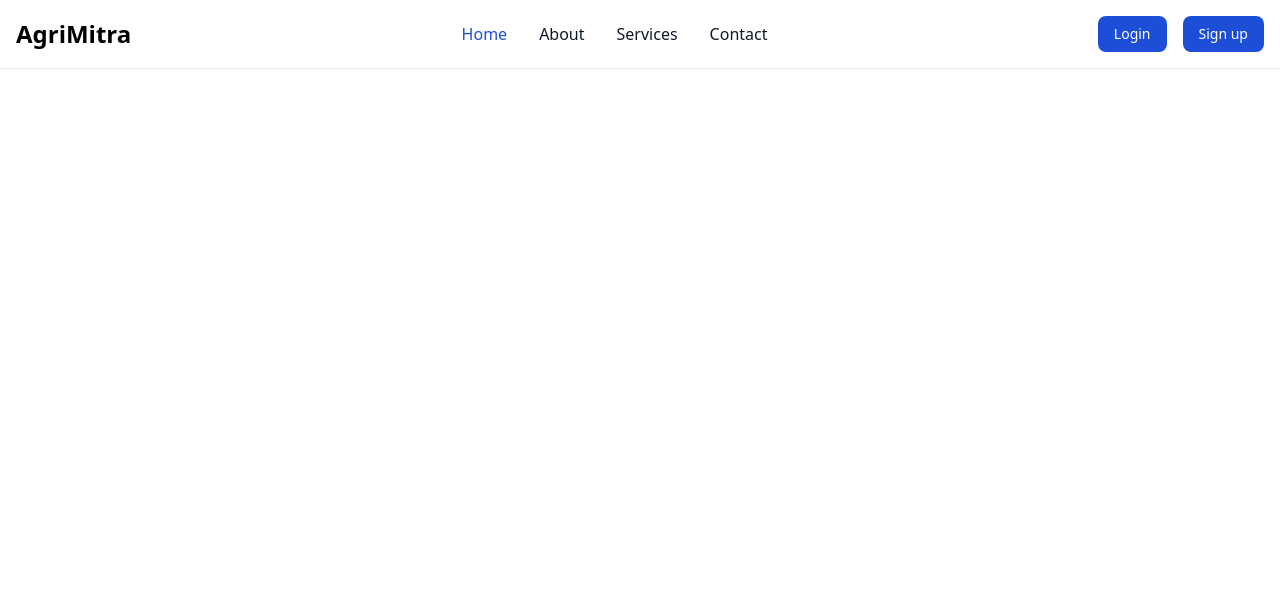
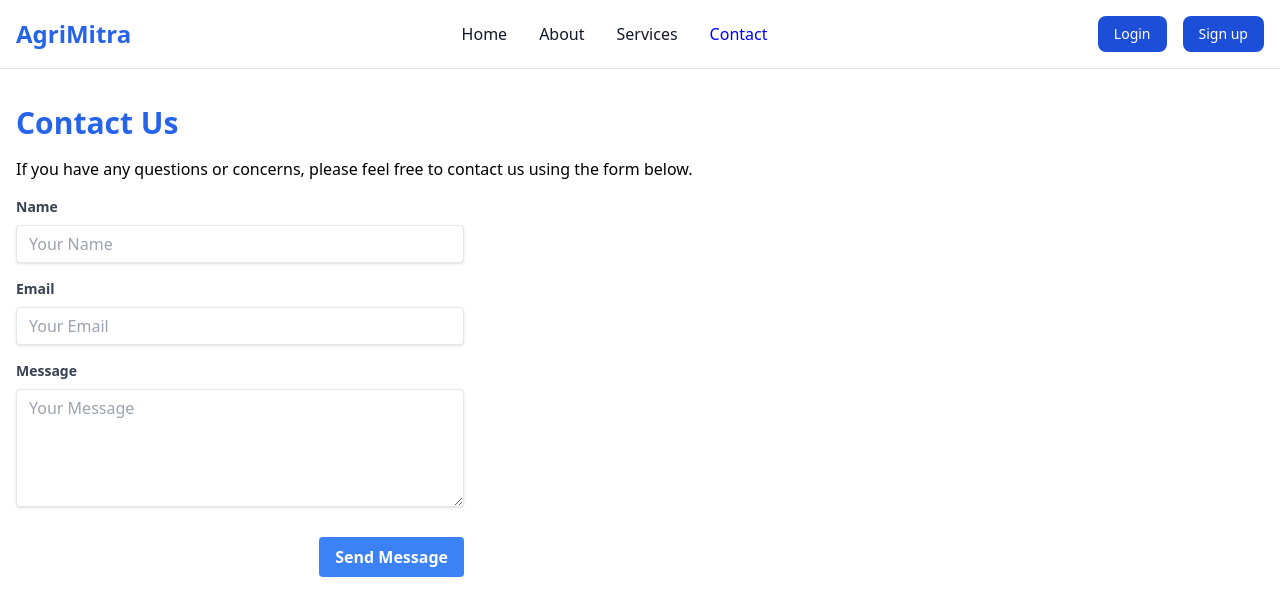
Before and after one commit to prithvi009/agricultural-agreements, a React (Create React App) app in the folder client/: page /contactus in a window 1280 px wide. Shown: the top 616 px of the page. Built offline with nearby package versions, Linux system fonts and the light colour scheme.

Commit message:
About us and contact page added

```diff
--- /dev/null
+++ b/client/src/App.css
@@ -0,0 +1,4 @@
+.active
+{
+    color: blue;
+}
--- a/client/src/App.js
+++ b/client/src/App.js
@@ -4,6 +4,8 @@ import Home from './components/Home';
 import Login from './components/Login';
 import Signup from './components/Signup';
 import Navbar from './components/Navbar';
+import ContactUs from './components/Contact';
+import AboutUs from './components/About';
 
 
 
@@ -15,6 +17,8 @@ function App() {
         <Route path="/" element={<Home />} />
         <Route path="/login" element={<Login />} />
         <Route path="/signup" element={<Signup />} />
+        <Route path="/contactus" element={<ContactUs />} />
+        <Route path='/about' element={<AboutUs/>}/>
       </Routes>
     </div>
   );
--- /dev/null
+++ b/client/src/components/About.jsx
@@ -0,0 +1,48 @@
+// src/AboutUs.js
+import React from 'react';
+
+const AboutUs = () => {
+  return (
+    <div className="container mx-auto p-8">
+      <div className="max-w-2xl mx-auto text-center">
+        <h1 className="text-4xl font-extrabold text-indigo-700 mb-4">About Us</h1>
+        <p className="text-gray-600 mb-8">
+          Welcome to our company! Lorem ipsum dolor sit amet, consectetur adipiscing elit. Sed
+          tincidunt, erat in malesuada aliquam, est erat faucibus purus, eget viverra nulla sem
+          vitae neque.
+        </p>
+      </div>
+      <div className="flex flex-wrap -mx-4">
+        <div className="w-full md:w-1/2 lg:w-1/3 px-4 mb-8">
+          <div className="bg-white p-6 rounded-lg shadow-md">
+            <h2 className="text-xl font-semibold mb-4">Our Mission</h2>
+            <p className="text-gray-600">
+              Lorem ipsum dolor sit amet, consectetur adipiscing elit. Sed tincidunt, erat in
+              malesuada aliquam, est erat faucibus purus, eget viverra nulla sem vitae neque.
+            </p>
+          </div>
+        </div>
+        <div className="w-full md:w-1/2 lg:w-1/3 px-4 mb-8">
+          <div className="bg-white p-6 rounded-lg shadow-md">
+            <h2 className="text-xl font-semibold mb-4">Our Vision</h2>
+            <p className="text-gray-600">
+              Lorem ipsum dolor sit amet, consectetur adipiscing elit. Sed tincidunt, erat in
+              malesuada aliquam, est erat faucibus purus, eget viverra nulla sem vitae neque.
+            </p>
+          </div>
+        </div>
+        <div className="w-full md:w-1/2 lg:w-1/3 px-4 mb-8">
+          <div className="bg-white p-6 rounded-lg shadow-md">
+            <h2 className="text-xl font-semibold mb-4">Our Values</h2>
+            <p className="text-gray-600">
+              Lorem ipsum dolor sit amet, consectetur adipiscing elit. Sed tincidunt, erat in
+              malesuada aliquam, est erat faucibus purus, eget viverra nulla sem vitae neque.
+            </p>
+          </div>
+        </div>
+      </div>
+    </div>
+  );
+};
+
+export default AboutUs;
--- /dev/null
+++ b/client/src/components/Contact.jsx
@@ -0,0 +1,58 @@
+// src/ContactUs.js
+import React from 'react';
+
+const ContactUs = () => {
+  return (
+    <div className="container mx-auto p-4 mt-5">
+      <h1 className="text-3xl font-bold mb-4 text-blue-600">Contact Us</h1>
+      <p className="mb-4">
+        If you have any questions or concerns, please feel free to contact us using the form below.
+      </p>
+      <form className="max-w-md">
+        <div className="mb-4">
+          <label className="block text-gray-700 text-sm font-bold mb-2" htmlFor="name">
+            Name
+          </label>
+          <input
+            className="shadow appearance-none border rounded w-full py-2 px-3 text-gray-700 leading-tight focus:outline-none focus:shadow-outline"
+            id="name"
+            type="text"
+            placeholder="Your Name"
+          />
+        </div>
+        <div className="mb-4">
+          <label className="block text-gray-700 text-sm font-bold mb-2" htmlFor="email">
+            Email
+          </label>
+          <input
+            className="shadow appearance-none border rounded w-full py-2 px-3 text-gray-700 leading-tight focus:outline-none focus:shadow-outline"
+            id="email"
+            type="email"
+            placeholder="Your Email"
+          />
+        </div>
+        <div className="mb-6">
+          <label className="block text-gray-700 text-sm font-bold mb-2" htmlFor="message">
+            Message
+          </label>
+          <textarea
+            className="shadow appearance-none border rounded w-full py-2 px-3 text-gray-700 leading-tight focus:outline-none focus:shadow-outline"
+            id="message"
+            placeholder="Your Message"
+            rows="5"
+          ></textarea>
+        </div>
+        <div className="flex items-center justify-end">
+          <button
+            className="bg-blue-500 hover:bg-blue-700 text-white font-bold py-2 px-4 rounded focus:outline-none focus:shadow-outline"
+            type="button"
+          >
+            Send Message
+          </button>
+        </div>
+      </form>
+    </div>
+  );
+};
+
+export default ContactUs;
--- a/client/src/components/Footer.jsx
+++ b/client/src/components/Footer.jsx
@@ -1,4 +1,5 @@
 import React from 'react'
+import {Link} from 'react-router-dom'
 
 function Footer() {
   return (
@@ -20,7 +21,7 @@ function Footer() {
             <a href="#" class="hover:underline me-4 md:me-6">Licensing</a>
         </li>
         <li>
-            <a href="#" class="hover:underline">Contact</a>
+            <Link to='/contactus' class="hover:underline">Contact</Link>
         </li>
     </ul>
     </div>
--- a/client/src/components/Navbar.jsx
+++ b/client/src/components/Navbar.jsx
@@ -1,5 +1,6 @@
 import React from 'react';
-import { Link, useLocation } from 'react-router-dom';
+import { NavLink, Link, useLocation } from 'react-router-dom';
+import '../App.css'
 
 const Navbar = () => {
   const location = useLocation();
@@ -8,43 +9,41 @@ const Navbar = () => {
   const showSignUpButton = location.pathname !== '/signup';
   const showLoginButton = location.pathname !== '/login';
 
-
   return(
 
-
-<nav class="bg-white dark:bg-gray-900 fixed w-full z-20 top-0 start-0 border-b border-gray-200 dark:border-gray-600">
+    <nav class="bg-white dark:bg-gray-900 w-full z-20 top-0 start-0 border-b border-gray-200 dark:border-gray-600">
       <div class="max-w-screen-xl flex flex-wrap items-center justify-between mx-auto p-4">
       <Link to="/" class="flex items-center space-x-3 rtl:space-x-reverse">
-      <span class="self-center text-2xl font-semibold whitespace-nowrap dark:text-white">AgriMitra</span>
+          <span class="self-center text-2xl font-semibold whitespace-nowrap text-blue-600">AgriMitra</span>
       </Link>
       <div class="flex md:order-2 space-x-3 md:space-x-0 rtl:space-x-reverse gap-4">
-    {showLoginButton && (<Link to="/login"><button type="button" class="text-white bg-blue-700 hover:bg-blue-800 focus:ring-4 focus:outline-none focus:ring-blue-300 font-medium rounded-lg text-sm px-4 py-2 text-center dark:bg-blue-600 dark:hover:bg-blue-700 dark:focus:ring-blue-800">Login</button></Link>)}
+        {showLoginButton && (<NavLink to="/login"><button type="button" class="text-white bg-blue-700 hover:bg-blue-800 focus:ring-4 focus:outline-none focus:ring-blue-300 font-medium rounded-lg text-sm px-4 py-2 text-center dark:bg-blue-600 dark:hover:bg-blue-700 dark:focus:ring-blue-800">Login</button></NavLink>)}
 
-      {showSignUpButton && (<Link to="/signup"><button type="button" class="text-white bg-blue-700 hover:bg-blue-800 focus:ring-4 focus:outline-none focus:ring-blue-300 font-medium rounded-lg text-sm px-4 py-2 text-center dark:bg-blue-600 dark:hover:bg-blue-700 dark:focus:ring-blue-800">Sign up</button>
-      </Link>)}
+          {showSignUpButton && (<NavLink to="/signup"><button type="button" class="text-white bg-blue-700 hover:bg-blue-800 focus:ring-4 focus:outline-none focus:ring-blue-300 font-medium rounded-lg text-sm px-4 py-2 text-center dark:bg-blue-600 dark:hover:bg-blue-700 dark:focus:ring-blue-800">Sign up</button>
+          </NavLink>)}
 
       </div>
       <div className="items-center justify-between hidden w-full md:flex md:w-auto md:order-1" id="navbar-sticky">
           <ul className="flex flex-col p-4 md:p-0 mt-4 font-medium border border-gray-100 rounded-lg bg-gray-50 md:space-x-8 rtl:space-x-reverse md:flex-row md:mt-0 md:border-0 md:bg-white dark:bg-gray-800 md:dark:bg-gray-900 dark:border-gray-700">
             <li>
-          <Link to="/" className="block py-2 px-3 text-white bg-blue-700 rounded md:bg-transparent md:text-blue-700 md:p-0 md:dark:text-blue-500" aria-current="page">
+            <NavLink to="/" className="block py-2 px-3 text-gray-900 rounded hover:bg-gray-100 md:hover:bg-transparent md:hover:text-blue-700 md:p-0 md:dark:hover:text-blue-500 dark:text-white dark:hover:bg-gray-700 dark:hover:text-white md:dark:hover:bg-transparent dark:border-gray-700">
                 Home
-          </Link>
+              </NavLink>
             </li>
             <li>
-          <Link to="/about" className="block py-2 px-3 text-gray-900 rounded hover:bg-gray-100 md:hover:bg-transparent md:hover:text-blue-700 md:p-0 md:dark:hover:text-blue-500 dark:text-white dark:hover:bg-gray-700 dark:hover:text-white md:dark:hover:bg-transparent dark:border-gray-700">
+              <NavLink to="/about" className="block py-2 px-3 text-gray-900 rounded hover:bg-gray-100 md:hover:bg-transparent md:hover:text-blue-700 md:p-0 md:dark:hover:text-blue-500 dark:text-white dark:hover:bg-gray-700 dark:hover:text-white md:dark:hover:bg-transparent dark:border-gray-700">
                 About
-          </Link>
+              </NavLink>
             </li>
             <li>
-          <Link to="/services" className="block py-2 px-3 text-gray-900 rounded hover:bg-gray-100 md:hover:bg-transparent md:hover:text-blue-700 md:p-0 md:dark:hover:text-blue-500 dark:text-white dark:hover:bg-gray-700 dark:hover:text-white md:dark:hover:bg-transparent dark:border-gray-700">
+              <NavLink to="/services" className="block py-2 px-3 text-gray-900 rounded hover:bg-gray-100 md:hover:bg-transparent md:hover:text-blue-700 md:p-0 md:dark:hover:text-blue-500 dark:text-white dark:hover:bg-gray-700 dark:hover:text-white md:dark:hover:bg-transparent dark:border-gray-700">
                 Services
-          </Link>
+              </NavLink>
             </li>
             <li>
-          <Link to="/contact" className="block py-2 px-3 text-gray-900 rounded hover:bg-gray-100 md:hover:bg-transparent md:hover:text-blue-700 md:p-0 md:dark:hover:text-blue-500 dark:text-white dark:hover:bg-gray-700 dark:hover:text-white md:dark:hover:bg-transparent dark:border-gray-700">
+              <NavLink to="/contactus" className="block py-2 px-3 text-gray-900 rounded hover:bg-gray-100 md:hover:bg-transparent md:hover:text-blue-700 md:p-0 md:dark:hover:text-blue-500 dark:text-white dark:hover:bg-gray-700 dark:hover:text-white md:dark:hover:bg-transparent dark:border-gray-700">
                 Contact
-          </Link>
+              </NavLink>
             </li>
           </ul>
         </div>
```
Also changed, not shown: client/src/images/logo.jpg (added). Lines whose indentation alone changed are shown as unchanged.
